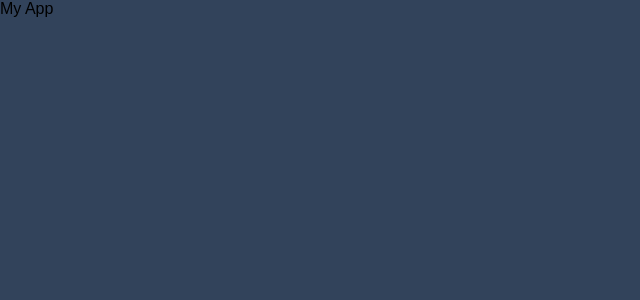
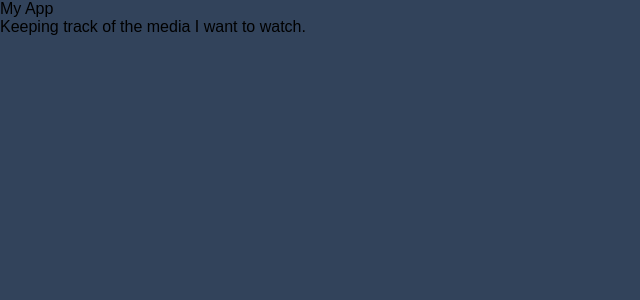
Before and after one commit to xaviermaltas/angular-essential-training-course, an Angular app: page / in a window 1280 px wide. Shown: the top 300 px of the page, without its empty margins (0-640 px from the left). Built offline with nearby package versions, Linux system fonts and the light colour scheme.

Commit message:
my_02_05b

```diff
--- /dev/null
+++ b/src/app/app.component.html
@@ -0,0 +1,2 @@
+<h1>My App</h1>
+<p>Keeping track of the media I want to watch.</p>
--- a/src/app/app.component.ts
+++ b/src/app/app.component.ts
@@ -2,6 +2,6 @@ import { Component } from "@angular/core";
 
 @Component({
     selector: 'app-root',
-    template: '<h1>My App</h1>'
+    templateUrl: './app.component.html'
 })
 export class AppComponent {}
```
